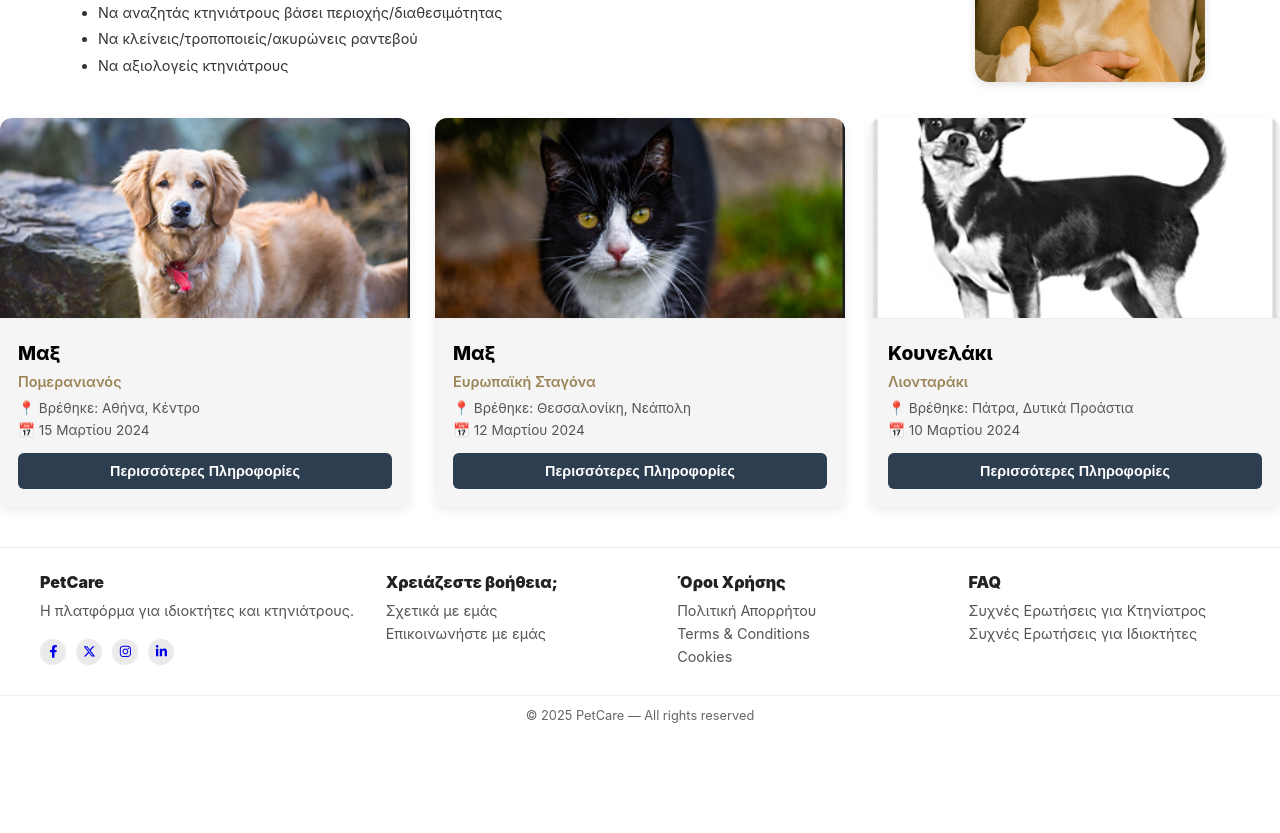
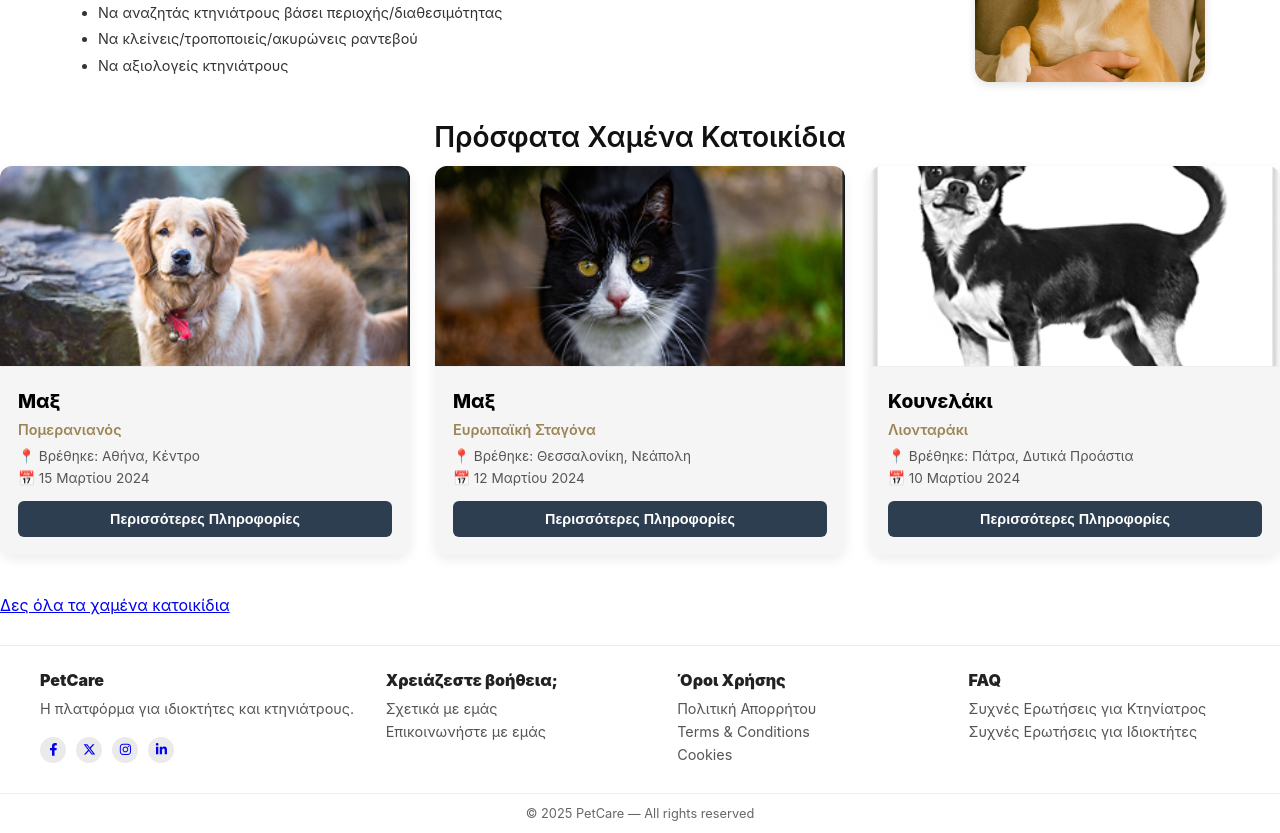
Before and after one commit to sdi2200288/Website-pet.gov, a React (Create React App) app: page / in a window 1280 px wide. Shown: the part 1060-1893 px from the top of the page. Before the commit the page ends 1795 px from the top, so only its background shows below. Built offline with nearby package versions, Linux system fonts and the light colour scheme.

Commit message:
Xamena Katoikidia

```diff
--- a/src/pages/HomePage/HomePage.css
+++ b/src/pages/HomePage/HomePage.css
@@ -220,9 +220,9 @@
 
 .lost-pets-title {
   text-align: center;
-  font-size: 1.8rem;
-  color: #a9afb6;
-  font-weight: 900;
+  font-size: 28px/*1.8rem*/;
+  color: #111113;
+  font-weight: 600;
   margin-bottom: 12px;
 }
 
--- a/src/pages/HomePage/HomePage.js
+++ b/src/pages/HomePage/HomePage.js
@@ -84,7 +84,7 @@ export default function Homepage() {
 
         </div>
       </section>
-
+      <p className="lost-pets-title">Πρόσφατα Χαμένα Κατοικίδια</p>
       <section className=" lost-pets-grid">
         <div className="lost-pet-card">
           <img src={lostPet1} alt="Χαμένος σκύλος" className="lost-pet-image" />
@@ -119,6 +119,11 @@ export default function Homepage() {
               </div>
           </div>
       </section>
+      <div className="lost-pets-button-wrapper">
+        <Link to="/all-lost-pets" className="see-all-lost-pets-btn">
+          Δες όλα τα χαμένα κατοικίδια
+        </Link>
+      </div>
       {/* <section className="stats-section">
         <div className="stats-wrap">
           <div className="stats-title">Είμαι ...</div>
```
